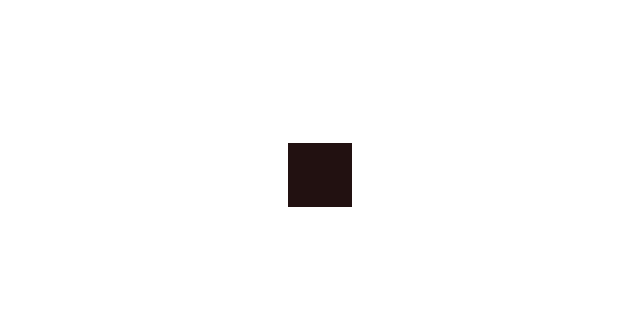
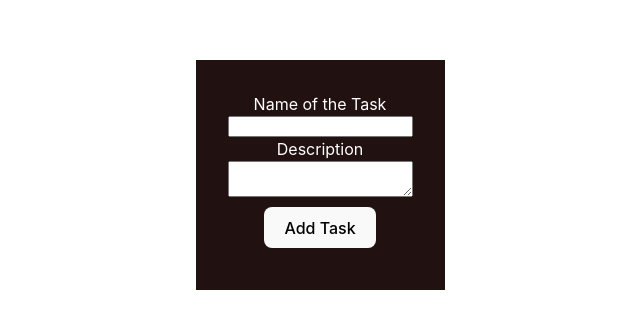
Before and after one commit to ManuelPaniagua/REST-API-FullStack, a React (Vite) app in the folder frontend-app/: page /task/new in a window 1280 px wide. Before the commit this address had no page. Shown: the part 225-554 px from the top of the page, without its empty margins (320-960 px from the left). Built offline with nearby package versions, Linux system fonts and the light colour scheme.

Commit message:
Create post page

```diff
--- a/frontend-app/package.json
+++ b/frontend-app/package.json
@@ -12,6 +12,7 @@
   "dependencies": {
     "axios": "^1.7.2",
     "icons": "^1.0.0",
+    "notistack": "^3.0.1",
     "react": "^18.3.1",
     "react-dom": "^18.3.1",
     "react-icons": "^5.2.1",
--- a/frontend-app/src/App.css
+++ b/frontend-app/src/App.css
@@ -13,3 +13,14 @@ li{
     border-radius: 5px;
     margin-bottom: 5px;
 }
+button{
+    margin:10px;
+}
+button:hover{
+    margin: 5px;
+    background-color: aqua;
+}
+.addingTask {
+    display: flex;
+    flex-direction: column;
+}
--- a/frontend-app/src/App.jsx
+++ b/frontend-app/src/App.jsx
@@ -2,11 +2,12 @@ import React from 'react';
 import './App.css';
 import { Routes, Route } from 'react-router-dom';
 import Home from './pages/Home';
-
+import CreateTasks from './pages/CreateTasks';
 const App = () => {
   return (
     <Routes>
       <Route path='/' element={<Home />}></Route>
+      <Route path='/task/new' element={<CreateTasks />}></Route>
     </Routes>
   );
 };
--- a/frontend-app/src/main.jsx
+++ b/frontend-app/src/main.jsx
@@ -3,11 +3,14 @@ import ReactDOM from 'react-dom/client';
 import App from './App.jsx';
 import './index.css';
 import { BrowserRouter } from 'react-router-dom';
+import { SnackbarProvider } from 'notistack';
 
 ReactDOM.createRoot(document.getElementById('root')).render(
   <BrowserRouter>
-    <React.StrictMode>
-      <App />
-    </React.StrictMode>
+    <SnackbarProvider>
+      <React.StrictMode>
+        <App />
+      </React.StrictMode>
+    </SnackbarProvider>
   </BrowserRouter>,
 );
--- /dev/null
+++ b/frontend-app/src/pages/CreateTasks.jsx
@@ -0,0 +1,50 @@
+import React, { useEffect, useState } from 'react';
+import axios from 'axios';
+import { useNavigate } from 'react-router-dom';
+import { useSnackbar } from 'notistack';
+
+const CreateTasks = () => {
+  const [name, setName] = useState('');
+  const [description, setDescription] = useState('');
+  const navigate = useNavigate();
+  const { enqueueSnackbar } = useSnackbar();
+
+  const handleSaveTask = () => {
+    const data = {
+      name,
+      description,
+    };
+    axios
+      .post('http://localhost:3000/task', data)
+      .then(() => {
+        enqueueSnackbar('Task created successfully', { variant: 'success' });
+        navigate('/');
+      })
+      .catch((error) => {
+        enqueueSnackbar('Error', { variant: 'error' });
+        console.log(error);
+      });
+  };
+  return (
+    <div>
+      <div className='addingTask'>
+        <label>Name of the Task</label>
+        <input
+          type='text'
+          value={name}
+          onChange={(e) => setName(e.target.value)}
+        />
+      </div>
+      <div className='addingTask'>
+        <label>Description</label>
+        <textarea
+          type='text'
+          value={description}
+          onChange={(e) => setDescription(e.target.value)}
+        />
+      </div>
+      <button onClick={handleSaveTask}>Add Task</button>
+    </div>
+  );
+};
+export default CreateTasks;
--- a/frontend-app/src/pages/Home.jsx
+++ b/frontend-app/src/pages/Home.jsx
@@ -1,5 +1,6 @@
 import React, { useEffect, useState } from 'react';
 import axios from 'axios';
+import { Link } from 'react-router-dom';
 
 const Home = () => {
   const [tasks, setTasks] = useState([]);
@@ -17,6 +18,9 @@ const Home = () => {
   return (
     <div>
       <h1>List of Tasks</h1>
+      <Link to='/task/new'>
+        <button>Add new Task</button>
+      </Link>
       {tasks.map((task) => (
         <li key={task.id}>
           <h2>{task.name}</h2>
```
Also changed, not shown: 2 other files (tests, documents, lock files or other folders).
